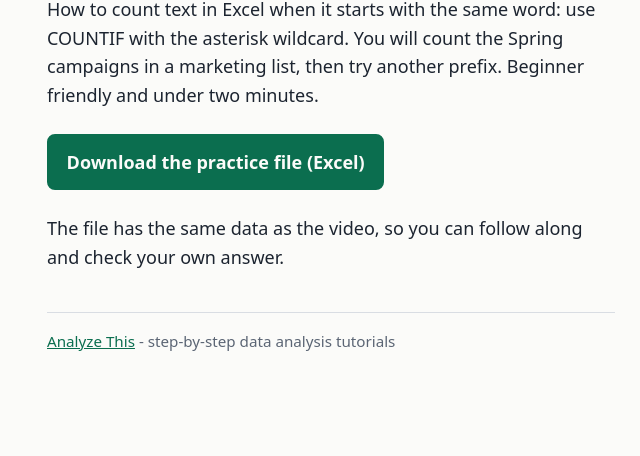
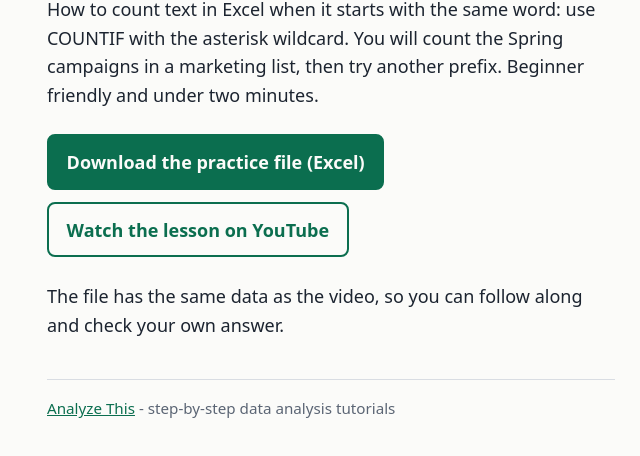
Before and after one commit to AnalyzeThis-Hub/AnalyzeThis-Hub.github.io, a plain HTML site: page lesson/excel-044.html in a window 1280 px wide. Shown: the part 148-604 px from the top of the page, without its empty margins (309-949 px from the left). Drawn offline with Linux system fonts and the light colour scheme.

Commit message:
Lesson page for excel-044

```diff
--- a/lesson/excel-044.html
+++ b/lesson/excel-044.html
@@ -25,7 +25,7 @@
   <p>How to count text in Excel when it starts with the same word: use COUNTIF with the asterisk wildcard. You will count the Spring campaigns in a marketing list, then try another prefix. Beginner friendly and under two minutes.</p>
   <p>
     <a class="btn main" href="../excel-044-practice.xlsx" download>Download the practice file (Excel)</a>
-
+    <a class="btn" href="https://www.youtube.com/watch?v=gL6D_fpv9QM">Watch the lesson on YouTube</a>
   </p>
   <p>The file has the same data as the video, so you can follow along and check your own answer.</p>
   <footer><a href="../index.html">Analyze This</a> - step-by-step data analysis tutorials</footer>
```
